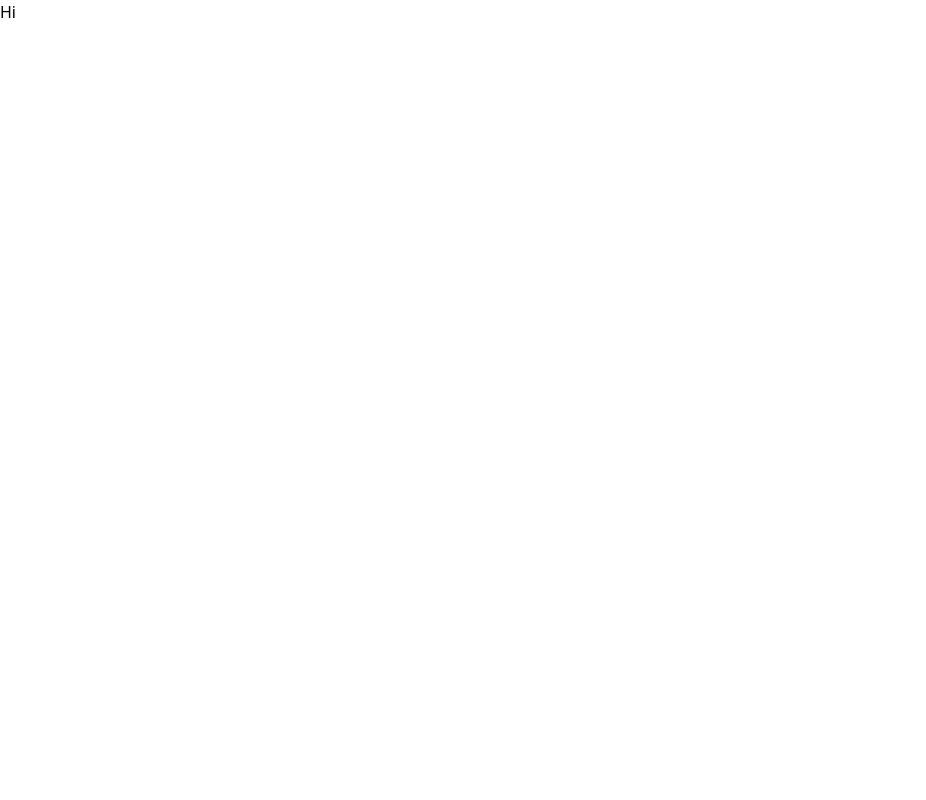
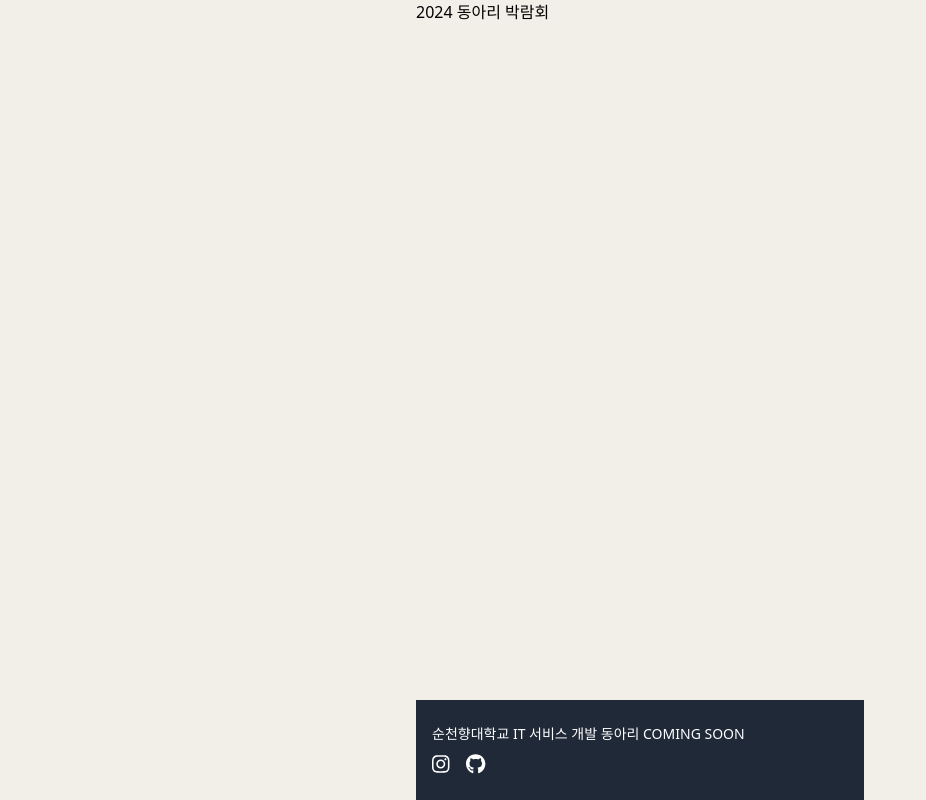
Before and after one commit to Antraxmin/sch-club-fair, a Next.js app: page / in a window 1280 px wide. Shown: the whole page, without its empty margins (0-926 px from the left). Built offline with nearby package versions, Linux system fonts and the light colour scheme.

Commit message:
Global Layout 설정

```diff
--- /dev/null
+++ b/components/common/Footer.tsx
@@ -0,0 +1,33 @@
+import React from "react";
+import { FontAwesomeIcon } from "@fortawesome/react-fontawesome";
+import { faInstagram, faGithub } from "@fortawesome/free-brands-svg-icons";
+
+const Footer = () => {
+  return (
+    <footer className="bg-gray-800 text-white py-6 ">
+      <div className="container mx-auto px-4  ">
+        <div className="flex justify-between items-center">
+          <div>
+            <p className="text-sm">
+              순천향대학교 IT 서비스 개발 동아리 COMING SOON
+            </p>
+            <div className="flex space-x-4 mt-2">
+              <a href="https://instagram.com">
+                <FontAwesomeIcon icon={faInstagram} size="lg" />
+              </a>
+              <a href="https://github.com">
+                <FontAwesomeIcon icon={faGithub} size="lg" />
+              </a>
+            </div>
+            {/* <p className="text-xs">
+              {new Date().getFullYear()} Copyright ⓒ ComingSoon 1th. All Rights
+              Reserved.
+            </p> */}
+          </div>
+        </div>
+      </div>
+    </footer>
+  );
+};
+
+export default Footer;
--- /dev/null
+++ b/components/common/Layout.tsx
@@ -0,0 +1,16 @@
+import React, { ReactNode } from "react";
+import Footer from "./Footer";
+
+interface LayoutProps {
+  children: ReactNode;
+}
+
+export default function Layout({ children }: LayoutProps) {
+  return (
+    <div className="bg-[#F2EFE8] min-h-screen">
+      <div className="h-full max-w-md mx-auto ">
+        <div>{children}</div>
+      </div>
+    </div>
+  );
+}
--- a/pages/_app.tsx
+++ b/pages/_app.tsx
@@ -1,6 +1,11 @@
+import Layout from "@/components/common/Layout";
 import "@/styles/globals.css";
 import type { AppProps } from "next/app";
 
 export default function App({ Component, pageProps }: AppProps) {
-  return <Component {...pageProps} />;
+  return (
+    <Layout>
+      <Component {...pageProps} />
+    </Layout>
+  );
 }
--- a/pages/index.tsx
+++ b/pages/index.tsx
@@ -1,3 +1,10 @@
+import Footer from "@/components/common/Footer";
+
 export default function Home() {
-  return <div>Hi</div>;
+  return (
+    <div className="h-screen flex flex-col">
+      <div className="flex-grow">2024 동아리 박람회</div>
+      <Footer />
+    </div>
+  );
 }
```
